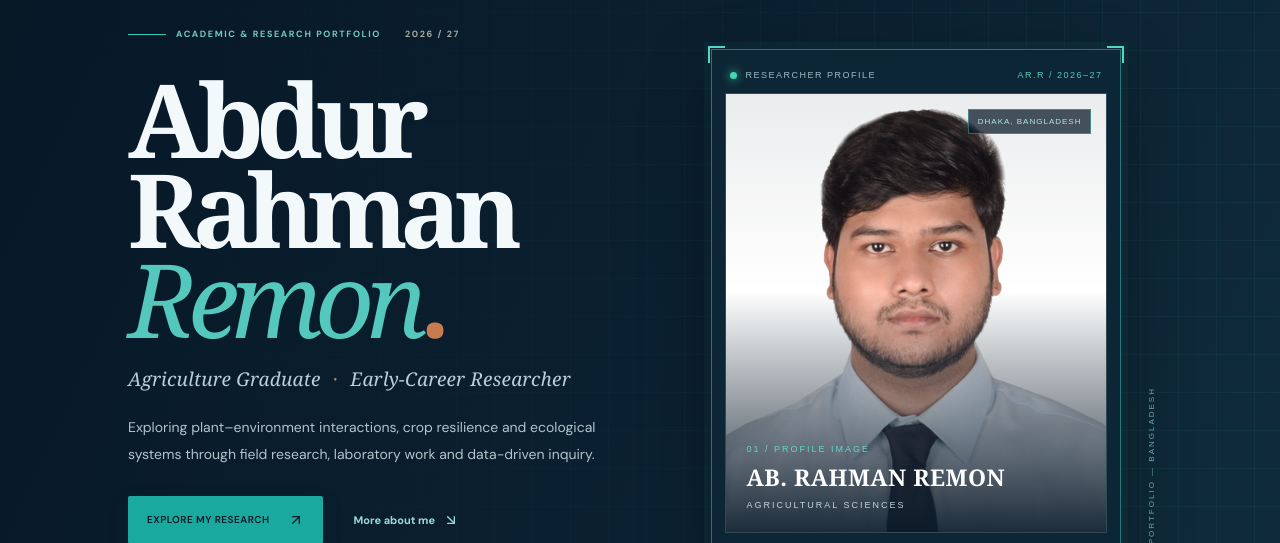
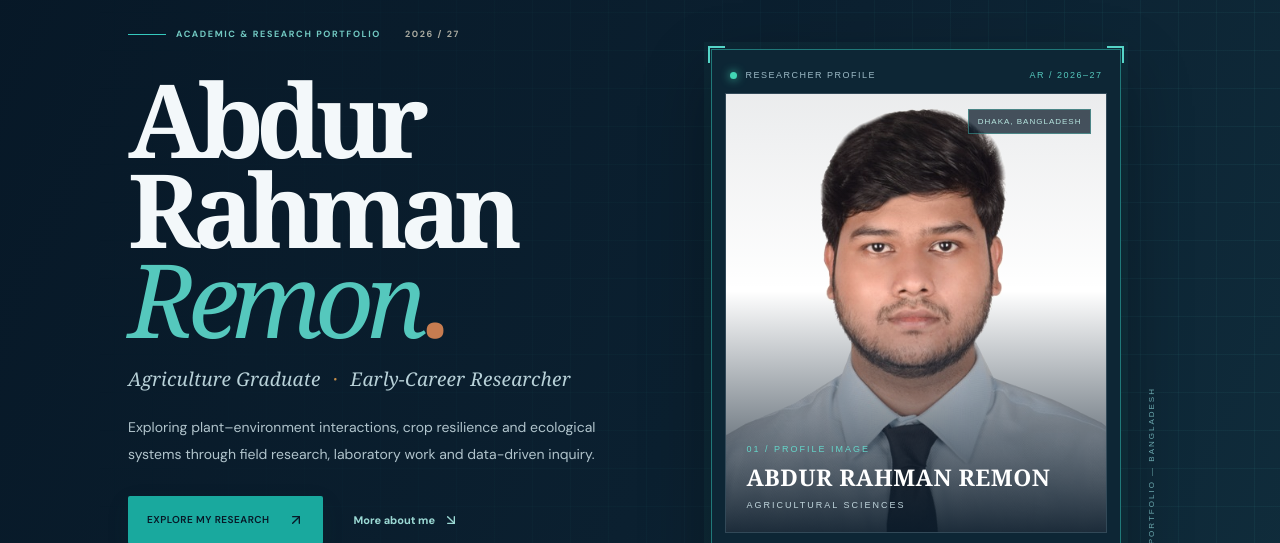
Before and after one commit to abdurremon08-design/Remon-research-portfolio, a React (Vite) app: page / in a window 1280 px wide. Shown: the part 142-685 px from the top of the page. Built offline with nearby package versions, Linux system fonts and the light colour scheme.

Commit message:
Update App.tsx

```diff
--- a/src/App.tsx
+++ b/src/App.tsx
@@ -282,7 +282,7 @@ function App() {
                   </span>
 
                   <span className="digital-code">
-                    AR.R / 2026–27
+                    AR / 2026–27
                   </span>
                 </div>
 
@@ -302,7 +302,7 @@ function App() {
 
                   <div className="photo-label">
                     <span>01 / PROFILE IMAGE</span>
-                    <strong>AB. RAHMAN REMON</strong>
+                    <strong>ABDUR RAHMAN REMON</strong>
                     <small>AGRICULTURAL SCIENCES</small>
                   </div>
 
```
